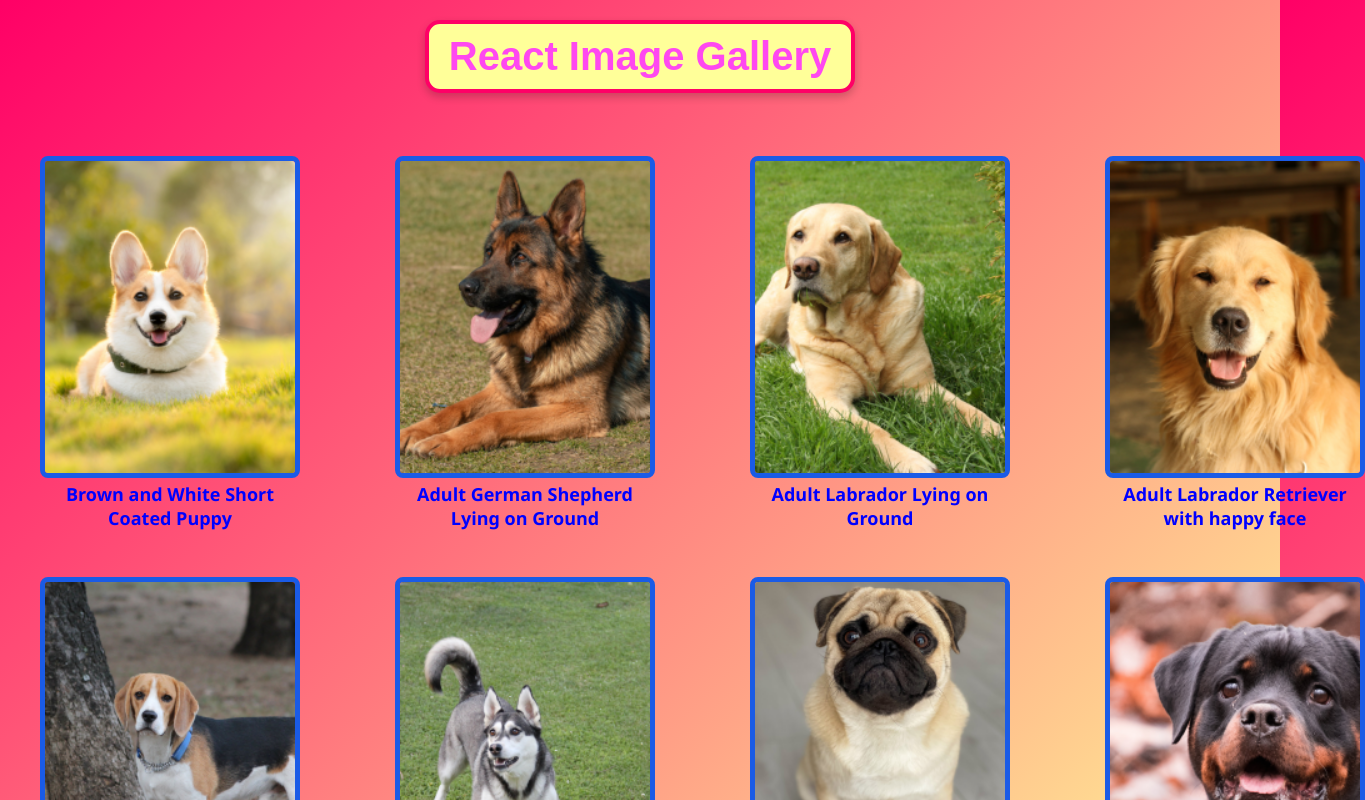
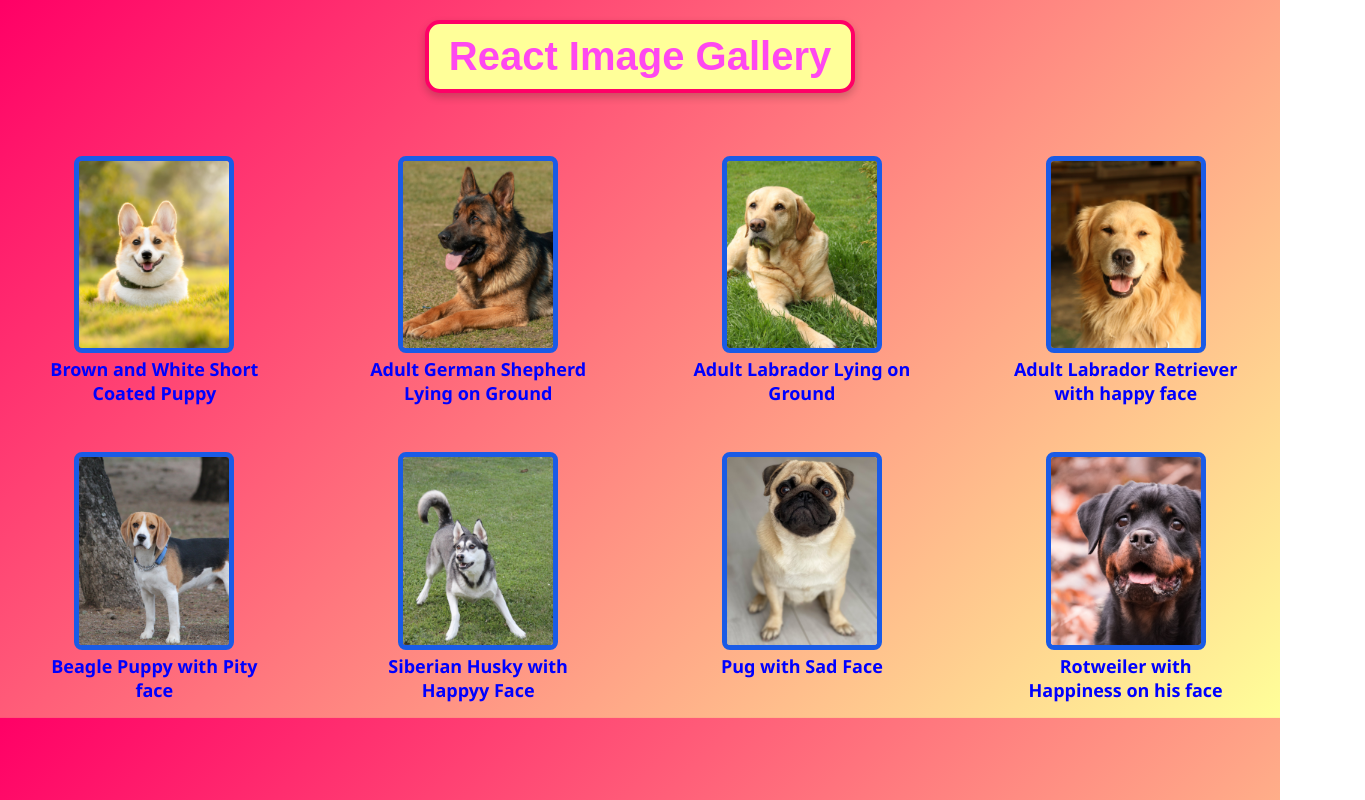
Before and after one commit to VigneshKumar2711/Image-Gallery--React, a React (Create React App) app: page / in a window 1280 px wide. Shown: the top 800 px of the page, 1365 px wide, since content can reach past the window. Built offline with nearby package versions, Linux system fonts and the light colour scheme.

Commit message:
Update style.css

```diff
--- a/src/style.css
+++ b/src/style.css
@@ -49,7 +49,7 @@ h1:hover{
 }
 
 .clickable-image {
-    width: 250px;
+    width: 150px;
     height: auto;
     flex-direction: row;
     flex-wrap: wrap;
```
